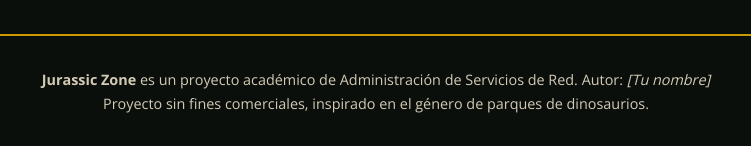
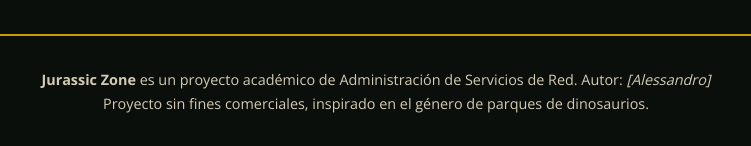
Before and after one commit to 021100554d-stac/jurassic-zone, a plain HTML site: page index.html in a window 1280 px wide. Shown: the part 3881-4027 px from the top of the page, 264-1015 px from the left. Drawn offline with nearby package versions, Linux system fonts and the light colour scheme.

Commit message:
Add files via upload

```diff
--- a/index.html
+++ b/index.html
@@ -132,7 +132,7 @@
 </main>
 
 <footer id="contacto">
-  <p><strong>Jurassic Zone</strong> es un proyecto académico de Administración de Servicios de Red. Autor: <em>[Tu nombre]</em></p>
+  <p><strong>Jurassic Zone</strong> es un proyecto académico de Administración de Servicios de Red. Autor: <em>[Alessandro]</em></p>
   <p>Proyecto sin fines comerciales, inspirado en el género de parques de dinosaurios.</p>
 </footer>
 
```
